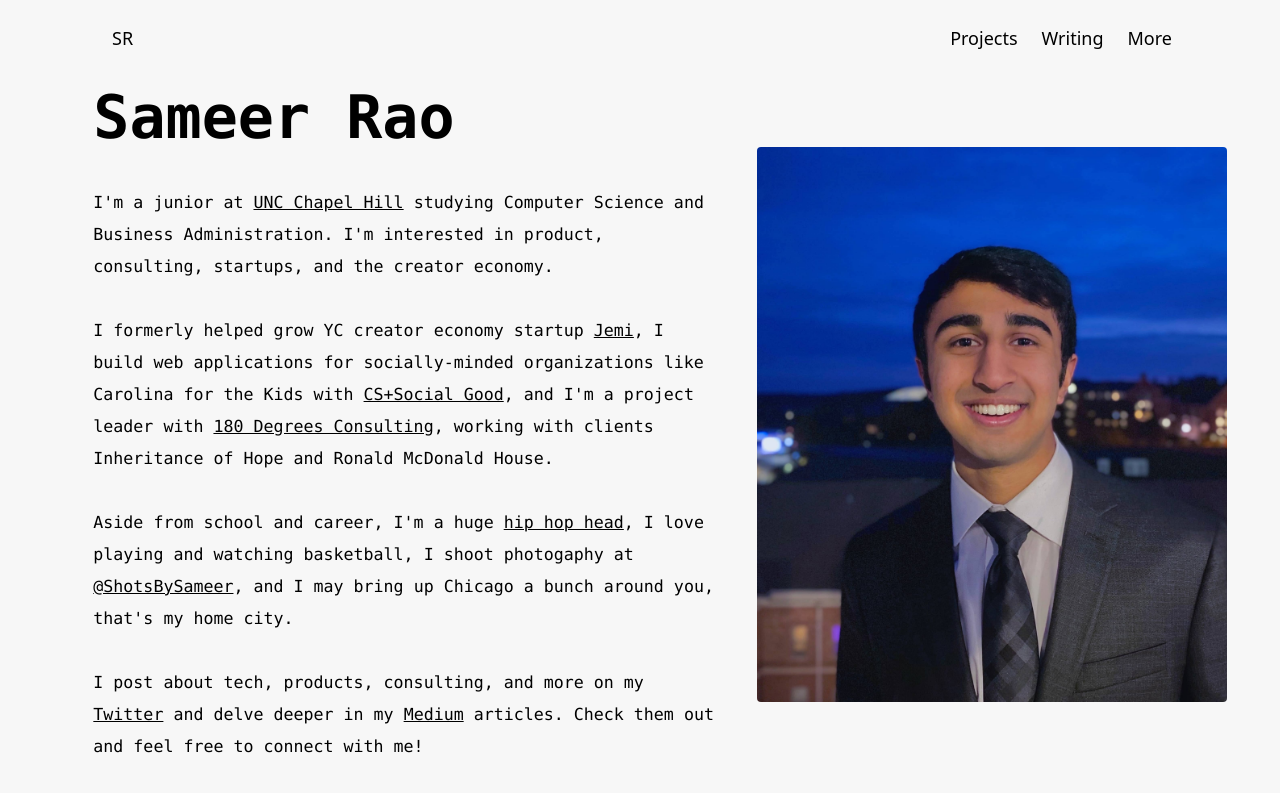
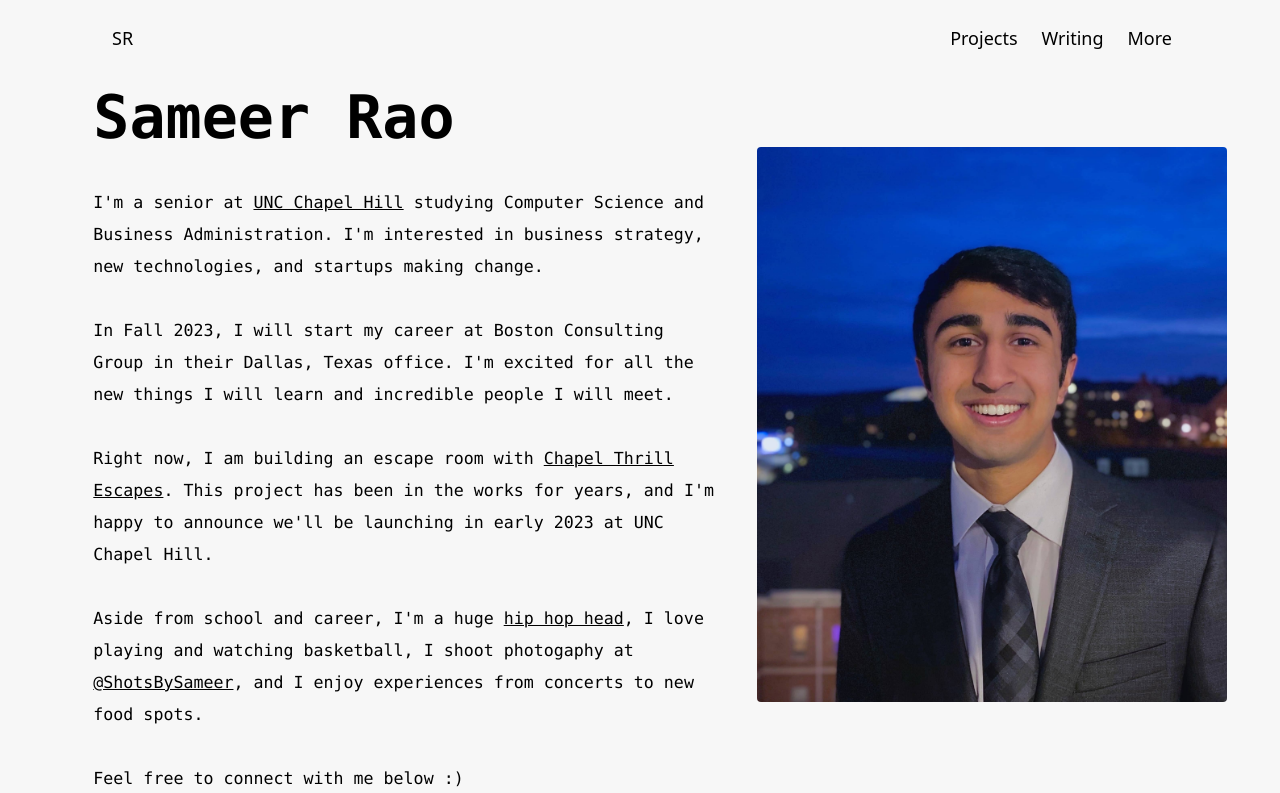
Before and after one commit to sarao-creates/personal-website, a React (Create React App) app: page / in a window 1280 px wide. Shown: the top 793 px of the page. Built offline with nearby package versions, Linux system fonts and the light colour scheme.

Commit message:
description changes

```diff
--- a/src/components/Home/index.js
+++ b/src/components/Home/index.js
@@ -17,14 +17,16 @@ function Home() {
                     <div class='w-3/5 h-full sm:w-full sm:block' >
                         <h1 class='font-mono font-extrabold text-6xl px-10 py-5 sm:block sm:w-full sm:px-7 sm:text-center sm:py-3 sm:text-5xl lg:text-5xl'>Sameer Rao</h1>
                         <div class='px-10 py-5 sm:block sm:px-7 sm:py-3'>
-                            <p class='font-mono font-medium text-home-about-xl sm:text-base sm:text-center lg:text-home-about'>I'm a junior at <a target='_blank' rel='noopener noreferrer' href='https://unc.edu'><u>UNC Chapel Hill</u></a> studying Computer Science and Business Administration.
-                                I'm interested in product, consulting, startups, and the creator economy.
+                            <p class='font-mono font-medium text-home-about-xl sm:text-base sm:text-center lg:text-home-about'>I'm a senior at <a target='_blank' rel='noopener noreferrer' href='https://unc.edu'><u>UNC Chapel Hill</u></a> studying Computer Science and Business Administration.
+                                I'm interested in business strategy, new technologies, and startups making change.
                                 <br /><br />
-                                I formerly helped grow YC creator economy startup <a target='_blank' rel='noopener noreferrer' href='https://jemi.app'><u>Jemi</u></a>, I build web applications for socially-minded organizations like Carolina for the Kids with <a target='_blank' rel='noopener noreferrer' href='https://cs4good.com/'><u>CS+Social Good</u></a>, and I'm a project leader with <a target='_blank' rel='noopener noreferrer' href='https://unc180.wordpress.com/'><u>180 Degrees Consulting</u></a>, working with clients Inheritance of Hope and Ronald McDonald House.
+                                In Fall 2023, I will start my career at Boston Consulting Group in their Dallas, Texas office. I'm excited for all the new things I will learn and incredible people I will meet.
                                 <br /> <br />
-                                Aside from school and career, I'm a huge <a target='_blank' rel='noopener noreferrer' href='https://open.spotify.com/playlist/7epZVe62LRTtODsMFBVY4R?si=38f4397e8fcc4bc4'><u>hip hop head</u></a>, I love playing and watching basketball, I shoot photogaphy at <a href='https://instagram.com/ShotsBySameer'><u>@ShotsBySameer</u></a>, and I may bring up Chicago a bunch around you, that's my home city.
+                                Right now, I am building an escape room with <a target='_blank' rel='noopener noreferrer' href='https://www.chapelthrillescapes.com/'><u>Chapel Thrill Escapes</u></a>. This project has been in the works for years, and I'm happy to announce we'll be launching in early 2023 at UNC Chapel Hill.
                                 <br /> <br />
-                                I post about tech, products, consulting, and more on my <a target='_blank' rel='noopener noreferrer' href='https://twitter.com/SameerRaoVC'><u>Twitter</u></a> and delve deeper in my <a target='_blank' rel='noopener noreferrer' href='https://medium.com/@sameer_rao'><u>Medium</u></a> articles. Check them out and feel free to connect with me!
+                                Aside from school and career, I'm a huge <a target='_blank' rel='noopener noreferrer' href='https://open.spotify.com/playlist/7epZVe62LRTtODsMFBVY4R?si=38f4397e8fcc4bc4'><u>hip hop head</u></a>, I love playing and watching basketball, I shoot photogaphy at <a href='https://instagram.com/ShotsBySameer'><u>@ShotsBySameer</u></a>, and I enjoy experiences from concerts to new food spots.
+                                <br /> <br />
+                                Feel free to connect with me below :)
                             </p>
                         </div>
 
```
Also changed, not shown: 1 other file (tests, documents, lock files or other folders).
